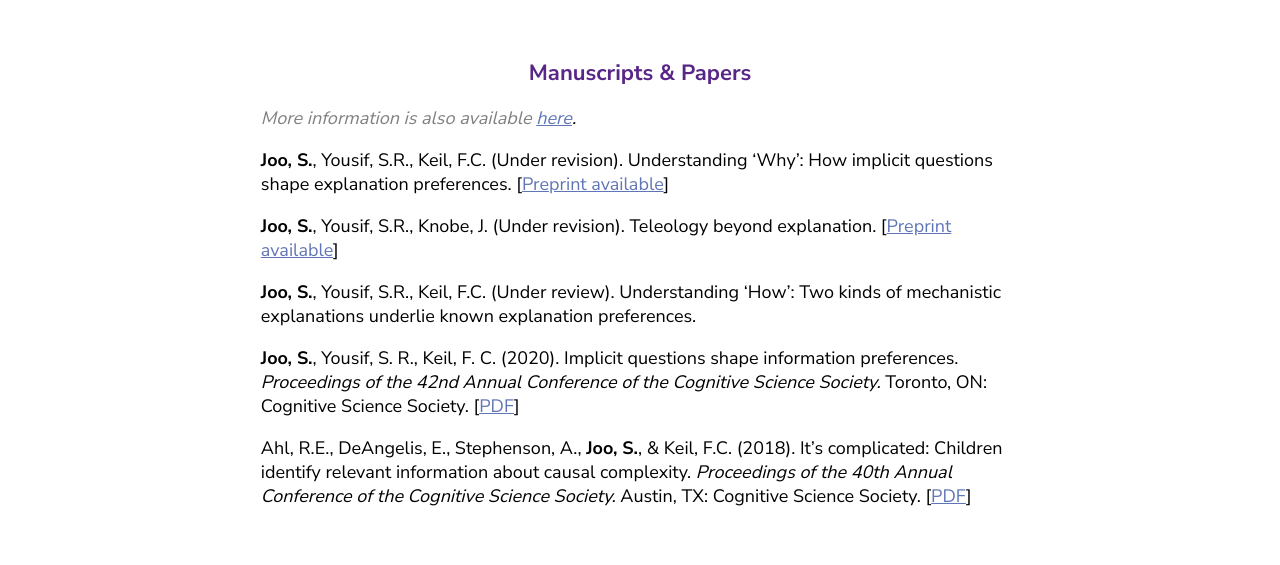
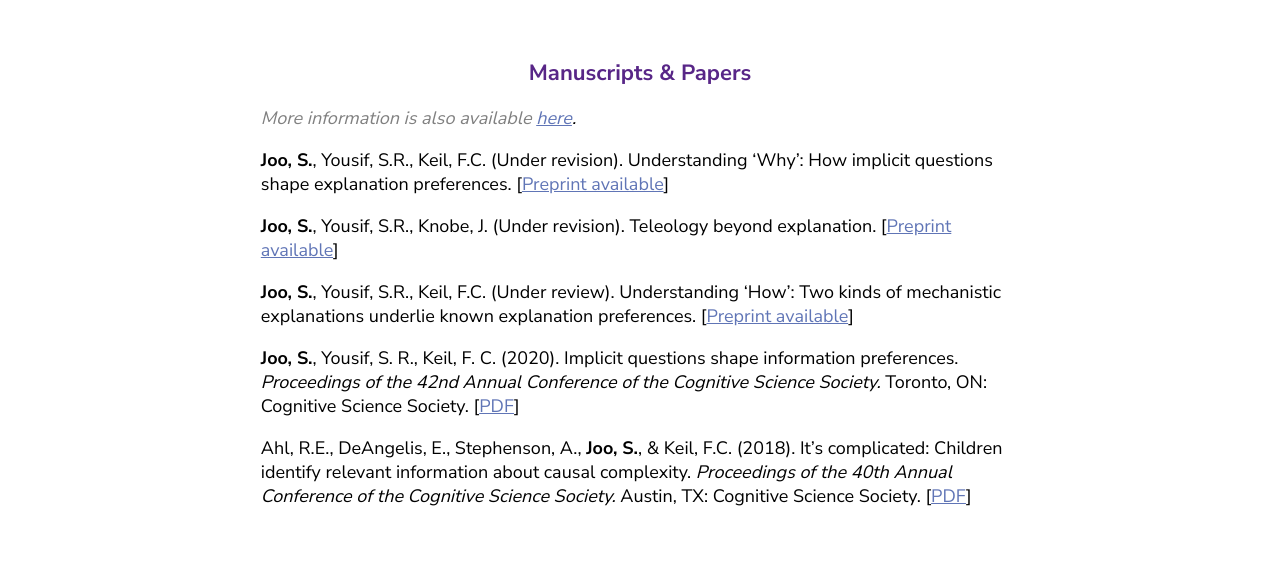
Before and after one commit to sehrangjoo/sehrangjoo.github.io, a plain HTML site: page research.html in a window 1280 px wide. Shown: the part 150-715 px from the top of the page. Drawn offline with Linux system fonts and the light colour scheme.

Commit message:
new preprint

```diff
--- a/research.html
+++ b/research.html
@@ -24,7 +24,7 @@
 
       <p> <b>Joo, S.</b>, Yousif, S.R., Knobe, J. (Under revision). Teleology beyond explanation. [<a href="https://psyarxiv.com/4dtwe/">Preprint available</a>] </p>
 
-      <p>  <b>Joo, S.</b>, Yousif, S.R., Keil, F.C. (Under review). Understanding ‘How’: Two kinds of mechanistic explanations underlie known explanation preferences. </p>
+      <p>  <b>Joo, S.</b>, Yousif, S.R., Keil, F.C. (Under review). Understanding ‘How’: Two kinds of mechanistic explanations underlie known explanation preferences. [<a href="https://psyarxiv.com/qczb7/">Preprint available</a>]</p>
 
       <p> <b>Joo, S.</b>, Yousif, S. R., Keil, F. C. (2020). Implicit questions shape information preferences. <i>Proceedings of the 42nd Annual Conference of the Cognitive Science Society.</i> Toronto, ON: Cognitive Science Society. [<a href="CogSci2020_ImplicitQuestions.pdf">PDF</a>]</p>
 
```
